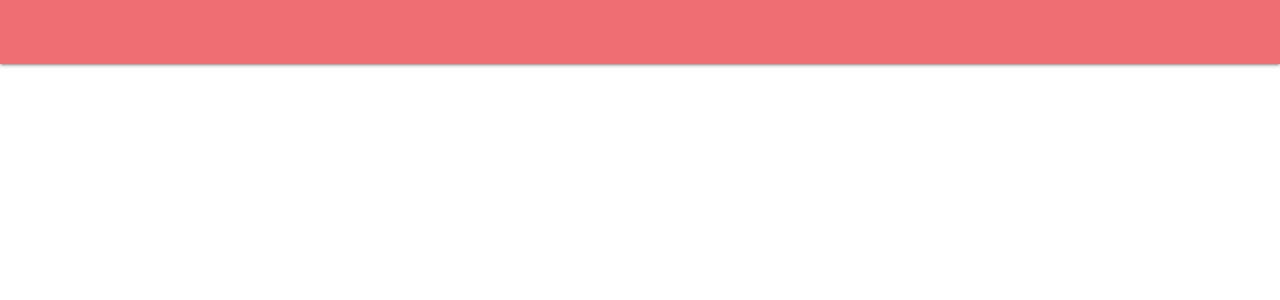
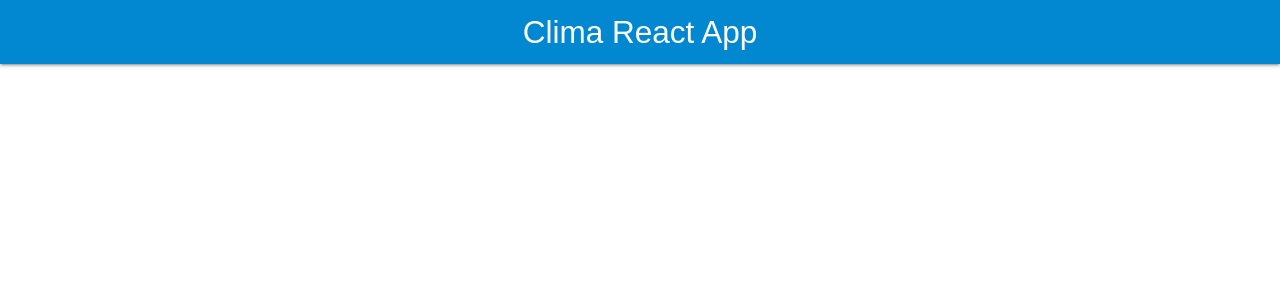
Before and after one commit to pipe473/Web-Clima-con-React, a React (Create React App) app: page / in a window 1280 px wide. Shown: the top 300 px of the page. Built offline with nearby package versions, Linux system fonts and the light colour scheme.

Commit message:
Llamando al componente de titulo

```diff
--- a/src/components/Header.js
+++ b/src/components/Header.js
@@ -3,8 +3,8 @@ import React from 'react';
 const Header = ({titulo}) => {
     return (
         <nav>
-            <div className="nav-wrapper ligh-blue darken-2">
-
+            <div className="nav-wrapper light-blue darken-2">
+                <a href="#" className="brand-logo">{titulo}</a>
             </div>
         </nav>
 
```
